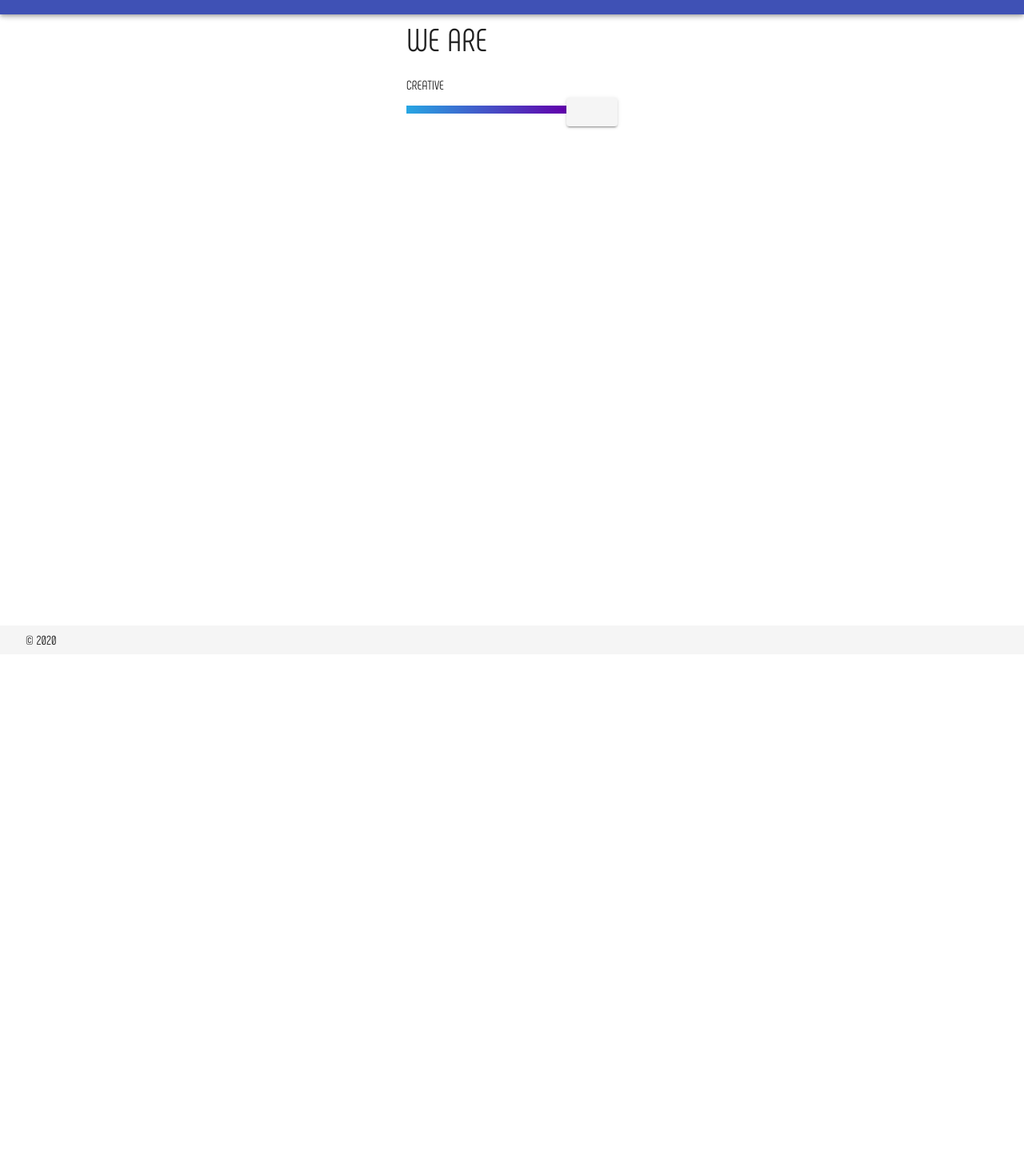
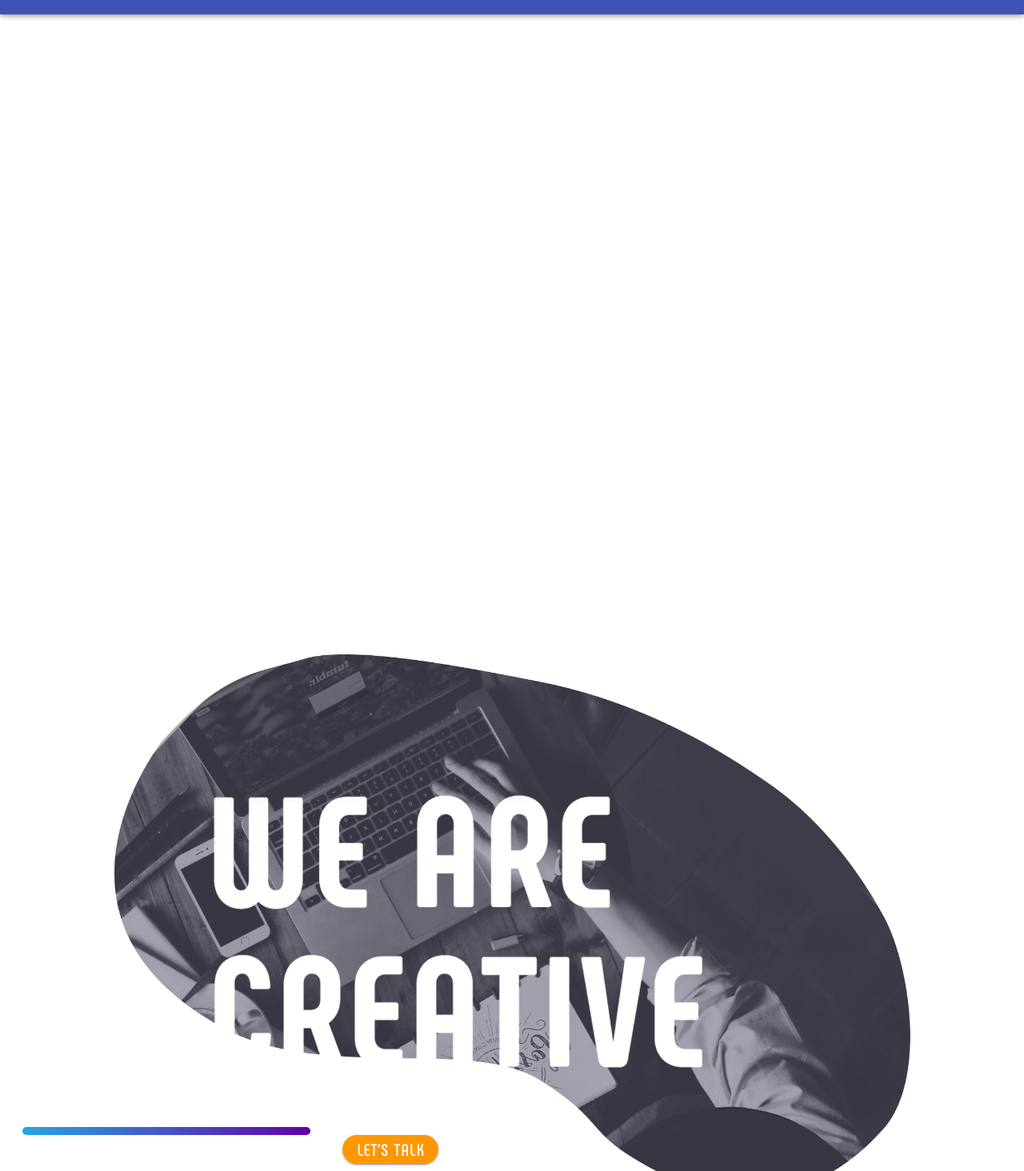
Before and after one commit to georginklv/wedoweb, a Vue app: page / in a window 1280 px wide. Shown: the part 46-1510 px from the top of the page at 80% size. Before the commit the page ends 864 px from the top, so only its background shows below. Built offline with nearby package versions, Linux system fonts and the light colour scheme.

Commit message:
implement header component

```diff
--- a/src/App.vue
+++ b/src/App.vue
@@ -1,18 +1,40 @@
 <template>
-	<v-app>
+	<v-app id="app">
+		<TheNavBar />
 		<v-main>
-			<v-container class="fill-height" fluid>
-				<v-row align="center" justify="center">
-					<TheNavBar />
-					<TheHeader />
-					<router-view />
-				</v-row>
-			</v-container>
+			<TheHeader />
+			<WeKnowWeb />
+			<transition name="fade">
+				<router-view />
+			</transition>
 		</v-main>
 		<TheFooter />
 	</v-app>
 </template>
-<style lang="scss" scoped>
+
+<script>
+import TheHeader from "./components/TheHeader";
+import TheNavBar from "./components/TheNavBar";
+import TheFooter from "./components/TheFooter";
+import WeKnowWeb from "./components/WeKnowWeb";
+
+export default {
+	name: "App",
+
+	components: {
+		TheHeader,
+		TheFooter,
+		TheNavBar,
+		WeKnowWeb,
+	},
+
+	data: () => ({
+		//
+	}),
+};
+</script>
+
+<style lang="scss">
 @import "~vuetify/src/styles/settings/_variables.scss";
 @font-face {
 	font-family: "Phenomena-Regular";
@@ -41,28 +63,26 @@ body,
 		font-family: $body-font-family;
 	}
 }
+#app {
+	min-height: 100vh;
+}
+.v-application--wrap {
+	min-height: unset;
+}
 .wrapper {
 	display: flex;
 	flex-direction: column;
+	width: 100%;
 	max-width: 1600px;
 }
+.row {
+	flex-wrap: nowrap;
+}
+.line {
+	width: 360px;
+	height: 10px;
+	background: linear-gradient(to right, #27a6e3 0%, #6200ab 100%);
+	border-radius: 30px;
+	margin: 0 40px;
+}
 </style>
-<script>
-import TheHeader from "./components/TheHeader";
-import TheNavBar from "./components/TheNavBar";
-import TheFooter from "./components/TheFooter";
-
-export default {
-	name: "App",
-
-	components: {
-		TheHeader,
-		TheFooter,
-		TheNavBar,
-	},
-
-	data: () => ({
-		//
-	}),
-};
-</script>
--- a/src/components/TheHeader.vue
+++ b/src/components/TheHeader.vue
@@ -1,17 +1,11 @@
 <template>
 	<v-app>
-		<div class="wrapper theHeader">
-			<v-col>
-				<v-row>
-					<p class="text-uppercase" style="font-size: 40px">we are</p>
-				</v-row>
-				<v-row>
-					<p class="text-uppercase">creative</p>
-				</v-row>
-				<v-spacer></v-spacer>
-				<v-row>
+		<div class="wrapper">
+			<v-col cols="auto" class="pa-0">
+				<img src="../assets/headerPic.png" class="headerImg" alt="header-image" />
+				<v-row class="btn-wrapper">
 					<div class="line"></div>
-					<v-btn></v-btn>
+					<v-btn shaped rounded class="white--text font-weight-black" color="orange" width="120px">let's talk </v-btn>
 				</v-row>
 			</v-col>
 		</div>
@@ -22,11 +16,24 @@
 export default {};
 </script>
 
-<style scoped>
-.line {
-	margin: 10px auto 40px;
-	width: 200px;
-	height: 10px;
-	background: linear-gradient(to right, #27a6e3 0%, #6200ab 100%);
+<style scoped lang="scss">
+.headerImg {
+	background-size: cover;
+	width: 100%;
+	background-repeat: no-repeat;
+	position: relative;
+}
+.v-btn {
+	font-size: 20px !important;
+	top: 10px !important;
+	&:active,
+	&:focus,
+	&:hover {
+		background-color: blue !important;
+	}
+}
+.btn-wrapper {
+	position: relative;
+	top: -80px;
 }
 </style>
```
Also changed, not shown: src/assets/backgroundFormsCircles.png (added).
